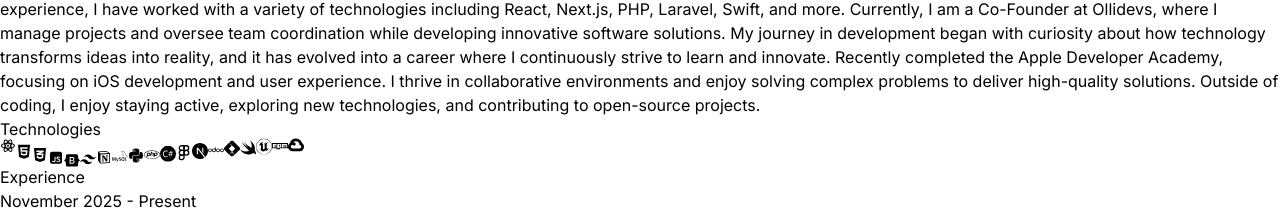
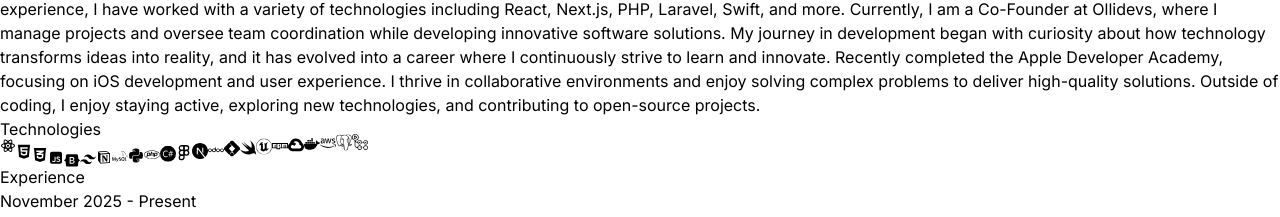
Before and after one commit to Alepepi/AleOCV, a React (Vite) app: page / in a window 1280 px wide. Shown: the part 2073-2290 px from the top of the page. Built offline with nearby package versions, Linux system fonts and the light colour scheme.

Commit message:
Update: Enhance Projects and Technologies components with new project links and additional technology icons

```diff
--- a/src/Components/Projects.jsx
+++ b/src/Components/Projects.jsx
@@ -35,7 +35,24 @@ const Projects = () => {
                 transition={{ duration: 1.5 }}
                 className="w-full lg:w-1/4"
               >
-                <a href={project.link}>
+                {project.link ? (
+                  <a href={project.link}>
+                    <img
+                      src={project.image}
+                      width={350}
+                      height={200}
+                      alt={project.title}
+                      className="mb-6 mr-6 rounded"
+                      style={{
+                        width: '350px',
+                        height: '200px',
+                        objectFit: 'cover',
+                        objectPosition: '50% 25%',
+                        marginBottom: '20px',
+                      }}
+                    />
+                  </a>
+                ) : (
                   <img
                     src={project.image}
                     width={350}
@@ -50,7 +67,7 @@ const Projects = () => {
                       marginBottom: '20px',
                     }}
                   />
-                </a>
+                )}
               </motion.div>
               <motion.div
                 whileInView={{ opacity: 1, x: 0 }}
--- a/src/Components/Technologies.jsx
+++ b/src/Components/Technologies.jsx
@@ -18,6 +18,10 @@ import { FaNpm } from "react-icons/fa";
 import { SiGooglecloud } from "react-icons/si";
 import { SiMysql } from "react-icons/si";
 import { FaPhp } from "react-icons/fa";
+import { SiDocker } from "react-icons/si";
+import { FaAws } from "react-icons/fa";
+import { SiPostgresql } from "react-icons/si";
+import { SiGithubactions } from "react-icons/si";
 import {motion} from "framer-motion";
 
 const iconVariants = (duration) => ({
@@ -179,6 +183,34 @@ const Technologies = () => {
             className=" rounded-2xl border-4 border-neutral-800 p-4">
                 <SiGooglecloud className=" text-7xl text-[#49AA4D]"/>
             </motion.button>
+            <motion.button
+            variants={iconVariants(6)}
+            initial="initial"
+            animate="animate"
+            className=" rounded-2xl border-4 border-neutral-800 p-4">
+                <SiDocker className=" text-7xl text-[#2496ED]"/>
+            </motion.button>
+            <motion.button
+            variants={iconVariants(6.2)}
+            initial="initial"
+            animate="animate"
+            className=" rounded-2xl border-4 border-neutral-800 p-4">
+                <FaAws className=" text-7xl text-[#FF9900]"/>
+            </motion.button>
+            <motion.button
+            variants={iconVariants(6.4)}
+            initial="initial"
+            animate="animate"
+            className=" rounded-2xl border-4 border-neutral-800 p-4">
+                <SiPostgresql className=" text-7xl text-[#4169E1]"/>
+            </motion.button>
+            <motion.button
+            variants={iconVariants(6.6)}
+            initial="initial"
+            animate="animate"
+            className=" rounded-2xl border-4 border-neutral-800 p-4">
+                <SiGithubactions className=" text-7xl text-white"/>
+            </motion.button>
         </motion.div>
     </div>
   )
```
